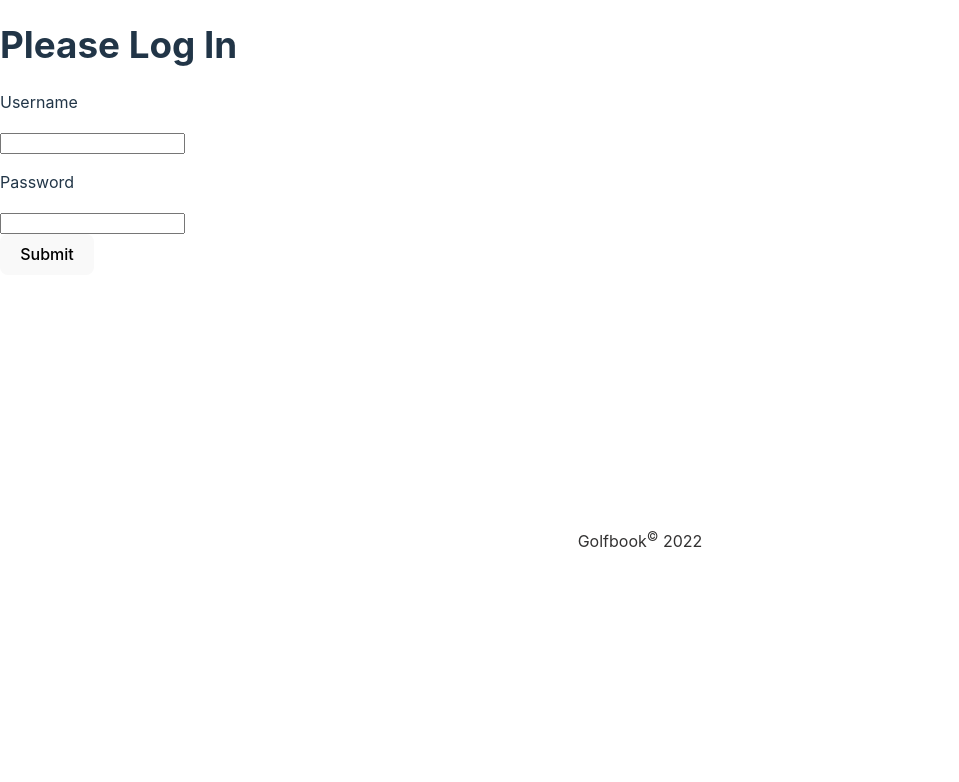
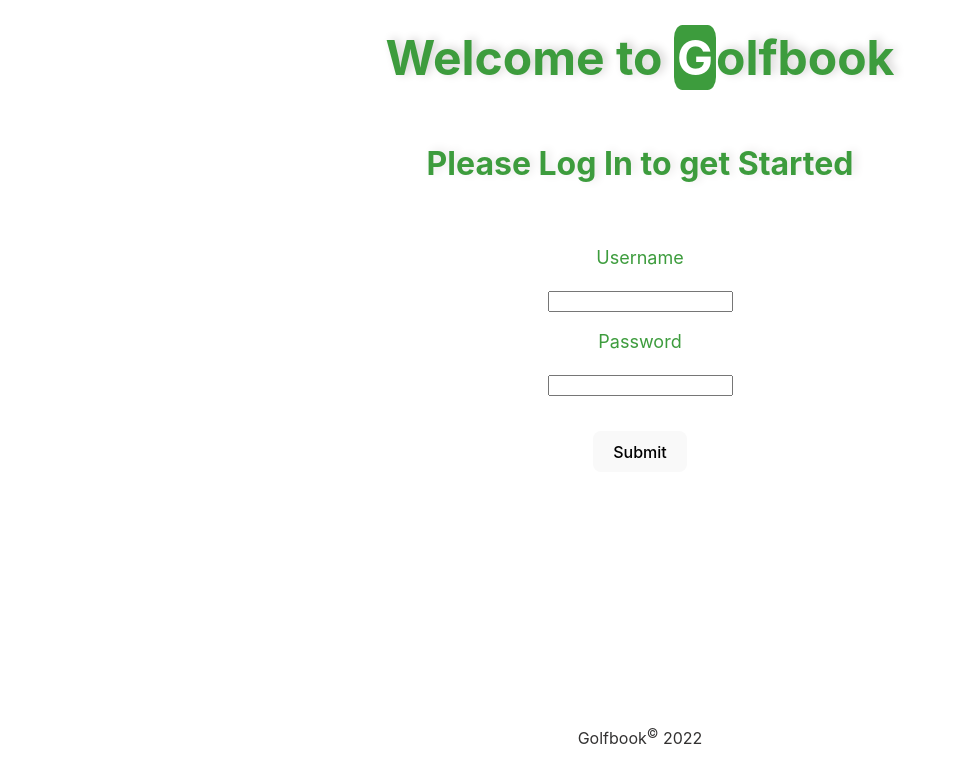
Before and after one commit to dlowry20/golfbook-ui, a React (Vite) app: page / in a window 1280 px wide. Shown: the top 782 px of the page, without its empty margins (0-959 px from the left). Built offline with nearby package versions, Linux system fonts and the light colour scheme.

Commit message:
style login page

```diff
--- a/src/Leaderboard.jsx
+++ b/src/Leaderboard.jsx
@@ -29,6 +29,7 @@ function Leaderboard() {
     return (
         <>
         <Header/>
+        <h1>Leaderboard</h1>
         <table>
             <thead>
             <tr>
--- a/src/components/CourseRow.jsx
+++ b/src/components/CourseRow.jsx
@@ -1,3 +1,5 @@
+import { Link } from "react-router-dom";
+
 export function CourseRow({
     courseId = 5,
     courseName = "Saint Paul Country Club",
@@ -8,6 +10,8 @@ return (
 <td className="courses__courseId">{courseId}</td>
 <td className="courses__courseName">{courseName}</td>
 <td className="courses__par">{par}</td>
+<td className="courses__holes"><Link to={`/courses/${courseId}`}>See Holes</Link>
+</td>
 </tr>
 );
 }
--- a/src/components/Courses.css
+++ b/src/components/Courses.css
@@ -1,17 +1,17 @@
-.courses h1 {
+h1 {
     padding: 0 15px;
     color: rgb(61, 156, 61);
-    text-shadow: 4px -1px 10px rgba(150, 150, 150, 1);
+    text-shadow: 4px -1px 10px rgb(211, 209, 209);
     text-align: center;
     font-size: 3rem;
 }
 
-.courses table, .courses th, .courses td {
+table, th, td {
     border: 1px solid;
     border-color: rgb(88, 86, 86);
   }
 
-  .courses table {
+table {
     margin-left: auto;
     margin-right: auto;
     width: 75%;
@@ -24,31 +24,31 @@
         margin-bottom: 15px;
   }
 
-  .courses th {
+thead {
     padding: 15px;
   }
 
-  #rowHeader {
+  th {
     padding: 15px;
     font-size: 1.5rem;
     background-color: rgb(55, 112, 55);
     margin: 25px;
   }
 
-  .courses tr {
+tr {
     color: rgb(230, 220, 220);
     text-align: center;
     font-size: 1.5rem;
   }
 
-  .courses tr:nth-child(even) {
+tr:nth-child(even) {
     background-color: rgb(69, 201, 16);
 }
 
-.courses tr:nth-child(odd) {
+tr:nth-child(odd) {
     background-color: rgb(103, 160, 83);
 }
 
-.courses td {
+td {
     padding: 10px;
 }
--- a/src/components/Courses.jsx
+++ b/src/components/Courses.jsx
@@ -37,6 +37,7 @@ function Courses() {
                 <th>Course Id</th>
                 <th>Course Name</th>
                 <th>Par</th>
+                <th>Holes</th>
             </tr>
             </thead>
             <tbody>
--- a/src/components/CreateCourse.jsx
+++ b/src/components/CreateCourse.jsx
@@ -1,4 +1,5 @@
 import React, { useState, useEffect } from 'react';
+import { useNavigate } from 'react-router-dom';
 import axios from 'axios';
 import Header from './Header';
 import Footer from './Footer';
@@ -42,7 +43,7 @@ function CreateCourse(){
         <>
             <Header/>
             <div id="createCourse">
-            <form onSubmit={handleClick} action="/courses" id="createCourseForm">
+            <form onSubmit={handleClick} id="createCourseForm">
                 <h1 className="createCourseTitle">Create New Course</h1>
                 <label for="courseName" id="courseNameLabel">Course Name:</label>
                 <input
@@ -62,7 +63,9 @@ function CreateCourse(){
                     onChange={(event)=> setPar(event.target.value)}
                 />
                 <br/>
-                <button type="submit" id="createCourseBtn">Create Course</button>
+                <button type="submit"
+                        id="createCourseBtn"
+                        >Create Course</button>
             </form>
             </div>
             <Footer/>
--- /dev/null
+++ b/src/containers/Login.css
@@ -0,0 +1,30 @@
+.loginStartText {
+    padding: 35px 35px;
+    color: rgb(61, 156, 61);
+    text-shadow: 4px -1px 10px rgb(231, 229, 229);
+    text-align: center;
+    font-size: xx-large;
+    margin-bottom: 35px;
+}
+
+.loginForm {
+    text-align: center;
+}
+
+.loginBtn {
+    margin-top: 35px;
+}
+
+#golfbookLogo {
+    background-color: rgb(61, 156, 61);
+    padding: 3px;
+    border-radius: 20%;
+    color: #fff;
+    border-color: none;
+    text-shadow: none;
+}
+
+#userName, #passWord {
+    color: rgb(61, 156, 61);
+    font-size: large;
+}
--- a/src/containers/Login.jsx
+++ b/src/containers/Login.jsx
@@ -2,6 +2,7 @@ import React, { useState } from 'react';
 
 import axios from 'axios';
 import Footer from '../components/Footer';
+import './Login.css';
 
 async function loginUser(credentials) {
 
@@ -29,18 +30,19 @@ export default function Login() {
 
     return(
         <div className="login-wrapper">
-            <h1>Please Log In</h1>
-            <form onSubmit={handleSubmit}>
+            <h1>Welcome to <span id="golfbookLogo">G</span>olfbook</h1>
+            <h3 className="loginStartText">Please Log In to get Started</h3>
+            <form className="loginForm" onSubmit={handleSubmit}>
                 <label>
-                    <p>Username</p>
+                    <p id="userName">Username</p>
                     <input type="text" onChange={e => setUserName(e.target.value)} />
                 </label>
                 <label>
-                    <p>Password</p>
+                    <p id="passWord">Password</p>
                     <input type="password" onChange={e => setPassword(e.target.value)} />
                 </label>
                 <div>
-                    <button type="submit">Submit</button>
+                    <button className="loginBtn" type="submit">Submit</button>
                 </div>
             </form>
             <Footer/>
```
Also changed, not shown: src/App.jsx (+4 -7 lines), src/components/CourseById.jsx (deleted, +0 -18 lines).
